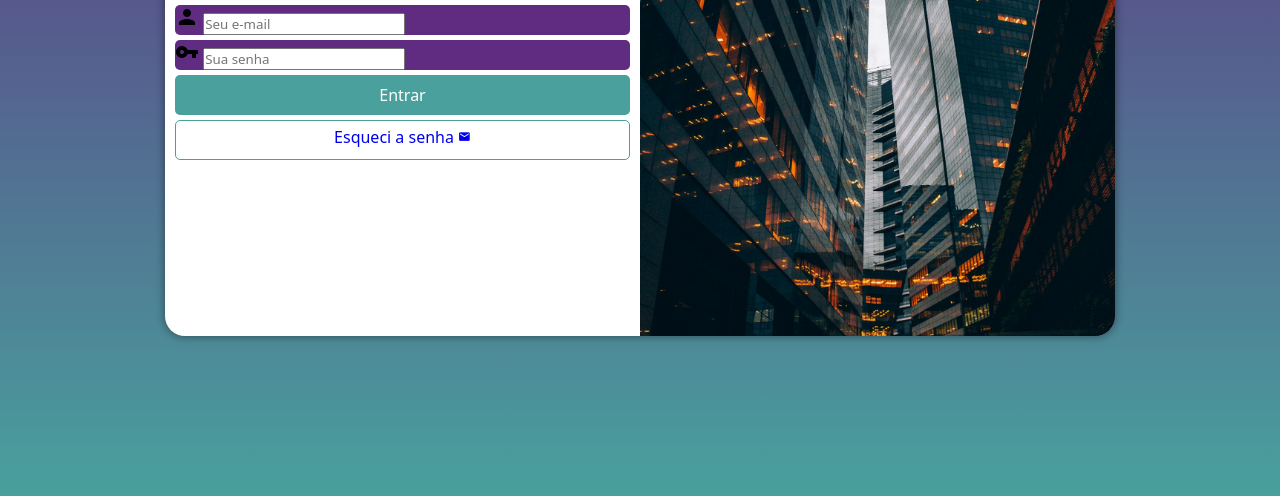
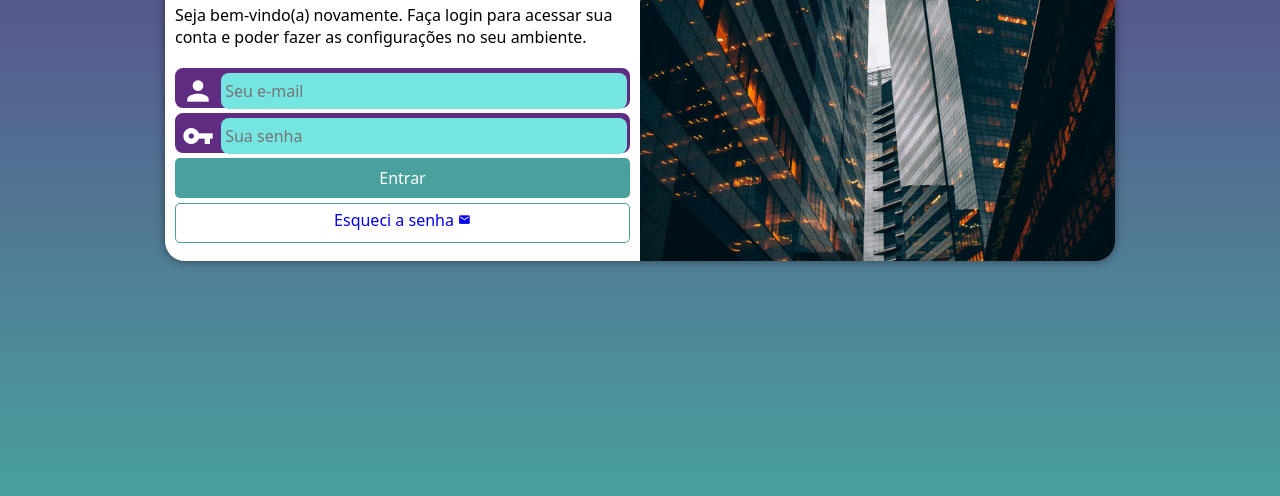
Before and after one commit to guilhermegiovani/projeto-login, a plain HTML site: page index.html in a window 1280 px wide. Shown: the part 304-800 px from the top of the page. Drawn offline with Linux system fonts and the light colour scheme.

Commit message:
projeto login pronto

```diff
--- a/estilos/media-query.css
+++ b/estilos/media-query.css
@@ -1,12 +1,15 @@
 @charset "UTF-8";
 
 @media screen and (min-width: 768px) and (max-width: 982px) {
+    /* CONFIGURAÇÃO PARA TABLET */
+
     body {
         background-image: linear-gradient(to top, #49a09d, #5f2c82);
     }
 
     #login {
         width: 80vw;
+        height: 280px;
     }
 
     #login > #imagem {
@@ -28,6 +31,7 @@
 
     #login {
         width: 950px;
+        height: 330px;
     }
 
     #login > #imagem {
@@ -46,6 +50,7 @@
     }
 
     #formulario > p {
-        font-size: 1.2em;
+        font-size: 1em;
+        margin: 20px 0px;
      }
 }
--- a/estilos/style.css
+++ b/estilos/style.css
@@ -29,15 +29,15 @@ main {
    position: absolute;
    top: 50%;
    left: 50%;
-   transform: translate(-50%, -50%);
    overflow: hidden;
 
    background-color: white;
    width: 255px;
-   height: 480px;
+   height: 500px;
    border-radius: 20px;
    box-shadow: 0px 0px 10px rgba(0, 0, 0, 0.463);
 
+   transform: translate(-50%, -50%);
    transition: width .3s, heigth .3s;
    transition-timing-function: ease;
 }
@@ -64,6 +64,44 @@ main {
    font-size: 0.8em;
 }
 
+form > div.campo {
+   background-color: #5f2c82;
+   border: 2px solid #5f2c82;
+   display: block;
+   width: 100%;
+   height: 40px;
+   border-radius: 8px;
+   margin: 5px 0px;
+}
+
+div.campo label {
+   display: none;
+}
+
+div.campo > i {
+   color: white;
+   /* backgroud-color: black; */
+   font-size: 2em;
+   width: 40px;
+   padding: 5px;
+}
+
+div.campo > input { /* Se tiver alguma animação/trasnsformação, faça na última linha do seu seletor */
+   background-color: #75e5e2;
+   font-size: 1em;
+   width: calc(100% - 45px); /* utilizar calc */
+   height: 100%;
+   border: 0px;
+   border-radius: 8px;
+   padding: 4px;
+   transform: translateY(-10px);
+}
+
+div.campo > input:focus-within {
+   background-color: white;
+   border: none;
+}
+
 form > input[type=submit] {
    display: block;
    font-size: 1em;
@@ -74,19 +112,6 @@ form > input[type=submit] {
    border: none;
    border-radius: 5px;
    cursor: pointer;
-}
-
-div.campo label {
-   display: none;
-}
-
-form > div.campo {
-   background-color: #5f2c82;
-   display: block;
-   width: 100%;
-   height: 40%;
-   border-radius: 5px;
-   margin: 5px 0px;
 }
 
 form > input[type=submit]:hover {
```
